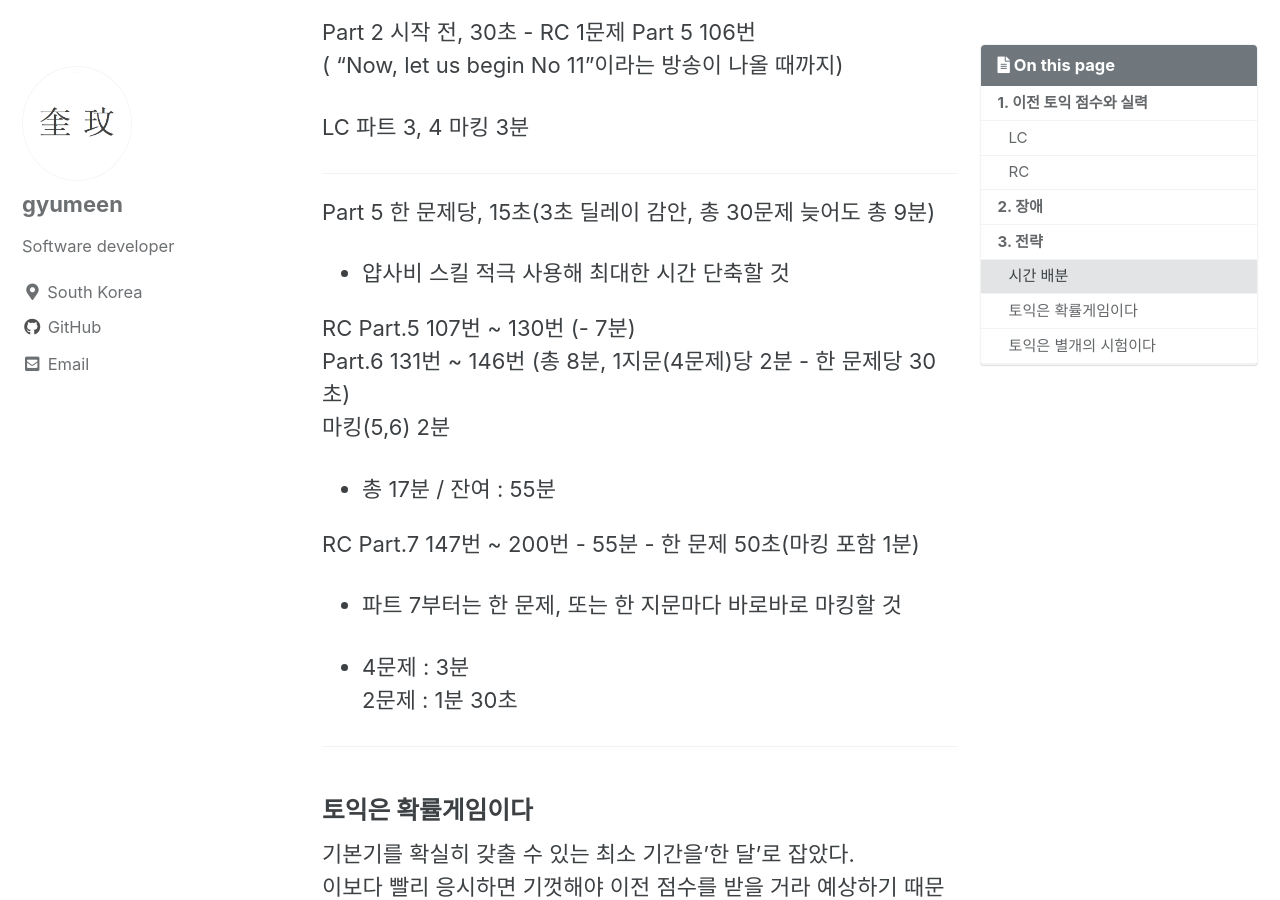
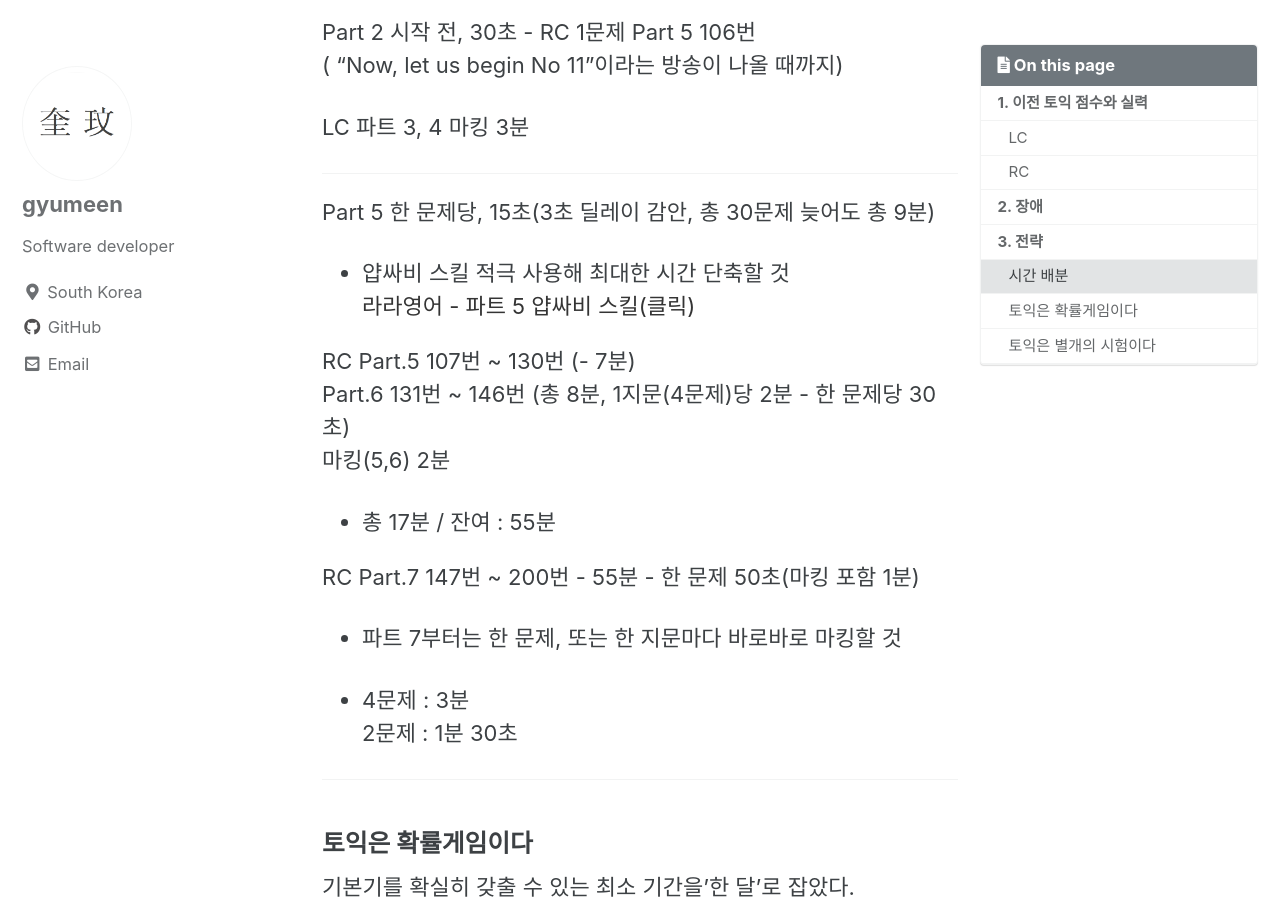
Before and after one commit to gyumeen/gyumeen.github.io, a Jekyll site: the page built from _posts/2021/Challenge/TOEIC/2021-04-01-[Toeic]1.md, in a window 1280 px wide and 900 px high, scrolled down 2871 px. Built offline with Jekyll 4.4.1, drawn with Linux system fonts in a browser that asks for light colours; cached includes are drawn as plain includes; comment, search, counter and statistics services are not loaded.

Commit message:
Update 2021-04-01-[Toeic]1.md

```diff
--- a/_posts/2021/Challenge/TOEIC/2021-04-01-[Toeic]1.md
+++ b/_posts/2021/Challenge/TOEIC/2021-04-01-[Toeic]1.md
@@ -83,7 +83,8 @@ LC 파트 3, 4 마킹 3분
 --------------------------------------
 
 Part 5 한 문제당, 15초(3초 딜레이 감안, 총 30문제 늦어도 총 9분)
-- 얍사비 스킬 적극 사용해 최대한 시간 단축할 것
+- 얍싸비 스킬 적극 사용해 최대한 시간 단축할 것
+[라라영어 - 파트 5 얍싸비 스킬(클릭)](https://youtu.be/lLmNMmN86_Q)
 
 RC Part.5 107번 ~ 130번 (- 7분)
 Part.6 131번 ~ 146번 (총 8분, 1지문(4문제)당 2분 - 한 문제당 30초)
```
